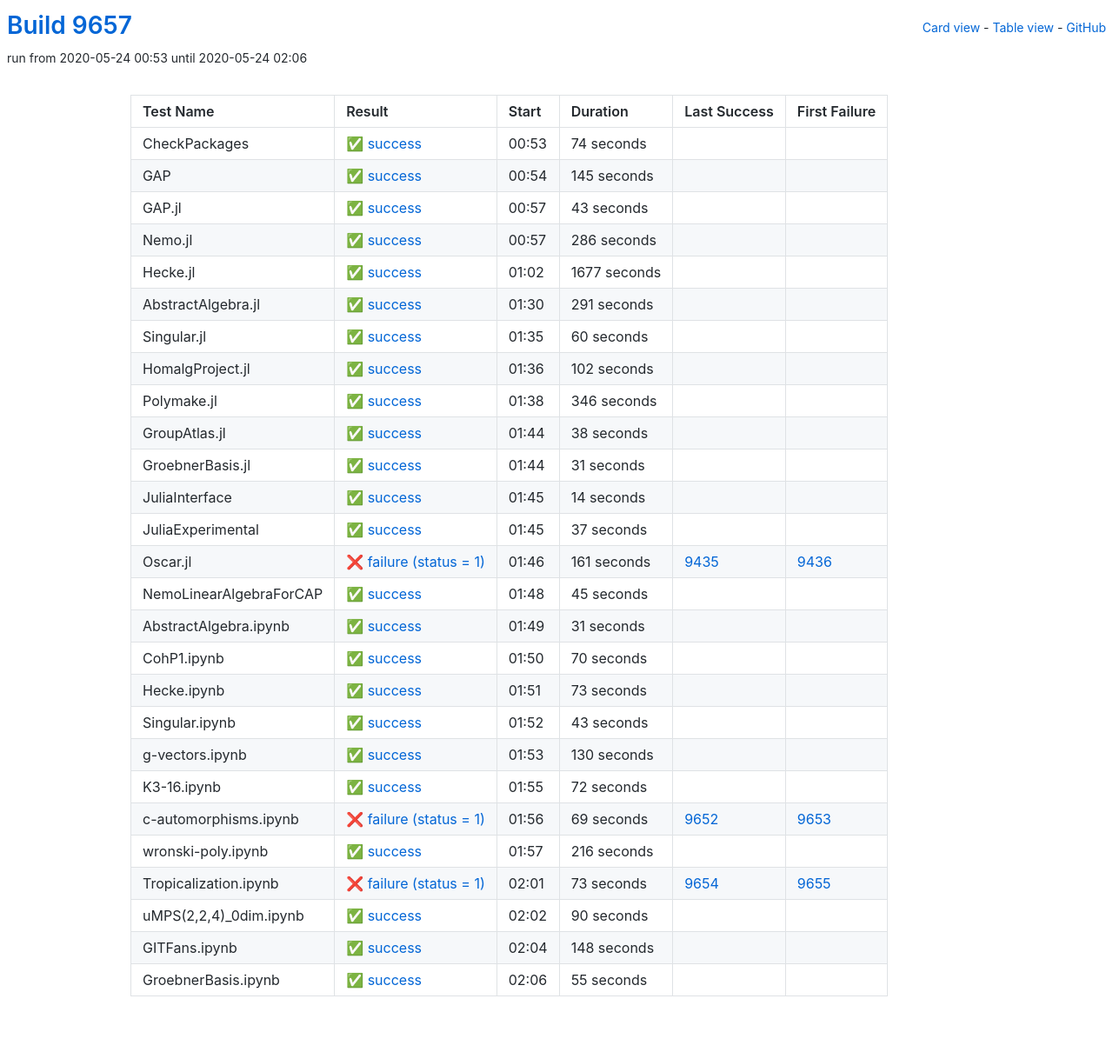
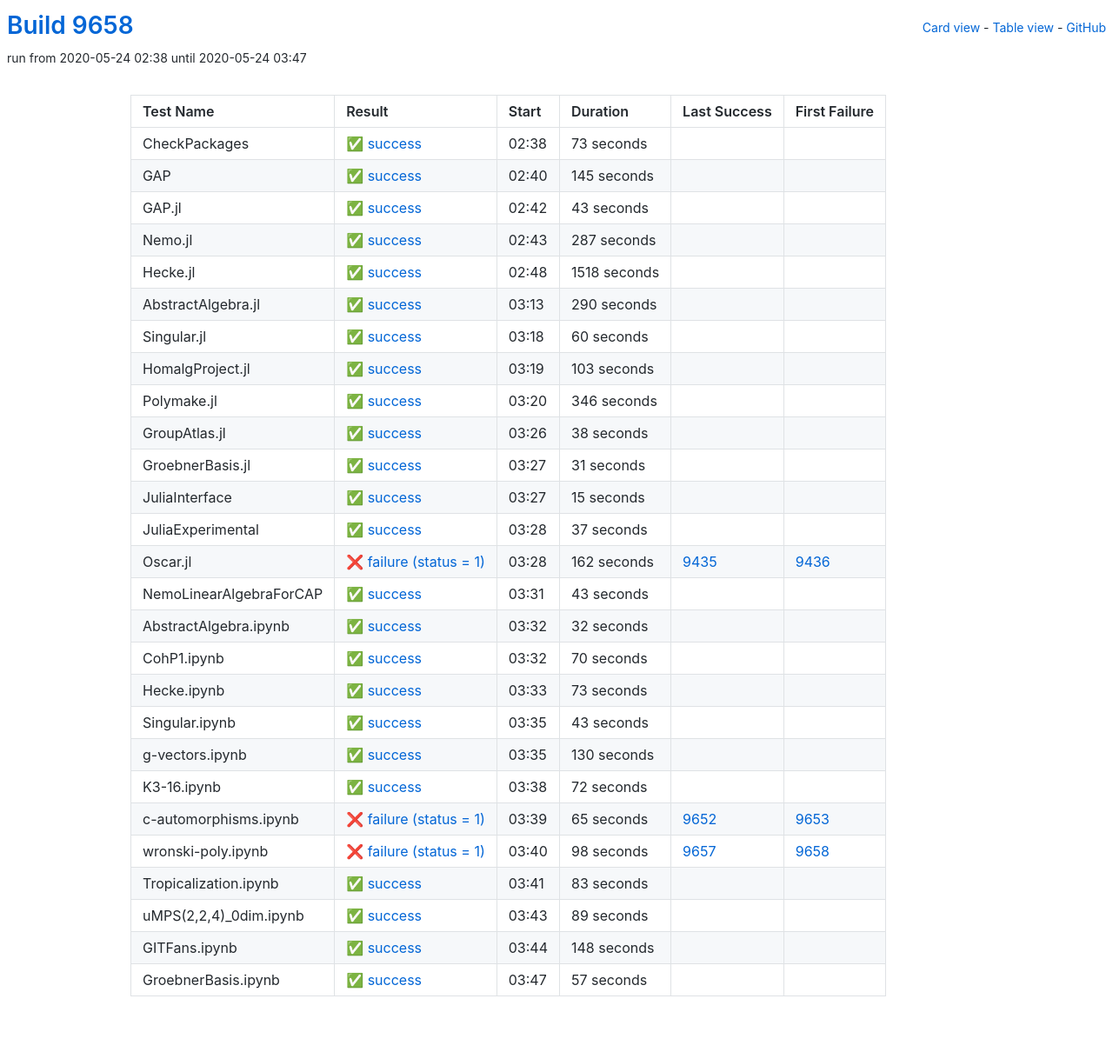
Before and after one commit to oscar-system/oscar-ci-status, a Jekyll site: the page built from table.html, in a window 1280 px wide. Shown: the whole page at 87% size. Built offline with Jekyll 4.4.1, drawn with Linux system fonts in a browser that asks for light colours.

Commit message:
Build 9658

```diff
--- a/_data/ci.yml
+++ b/_data/ci.yml
@@ -1,17 +1,17 @@
-build: 9657
-build_url: https://oscarci.mathematik.uni-kl.de/job/oscar/9657/
+build: 9658
+build_url: https://oscarci.mathematik.uni-kl.de/job/oscar/9658/
 job: oscar
 tests:
-- duration: 74
+- duration: 73
   exitcode: 0
   first_failure: false
   first_failure_url: null
   id: checkpackages
   last_success: false
   last_success_url: null
-  log: https://oscarci.mathematik.uni-kl.de/job/oscar/9657/artifact/logs/build-9657/CheckPackages.log
+  log: https://oscarci.mathematik.uni-kl.de/job/oscar/9658/artifact/logs/build-9658/CheckPackages.log
   name: CheckPackages
-  start: 2020-05-24 00:53
+  start: 2020-05-24 02:38
   status: success
   success: true
 - duration: 145
@@ -21,9 +21,9 @@
   id: gap
   last_success: false
   last_success_url: null
-  log: https://oscarci.mathematik.uni-kl.de/job/oscar/9657/artifact/logs/build-9657/GAP.log
+  log: https://oscarci.mathematik.uni-kl.de/job/oscar/9658/artifact/logs/build-9658/GAP.log
   name: GAP
-  start: 2020-05-24 00:54
+  start: 2020-05-24 02:40
   status: success
   success: true
 - duration: 43
@@ -33,45 +33,45 @@
   id: gap-jl
   last_success: false
   last_success_url: null
-  log: https://oscarci.mathematik.uni-kl.de/job/oscar/9657/artifact/logs/build-9657/GAP.jl.log
+  log: https://oscarci.mathematik.uni-kl.de/job/oscar/9658/artifact/logs/build-9658/GAP.jl.log
   name: GAP.jl
-  start: 2020-05-24 00:57
+  start: 2020-05-24 02:42
   status: success
   success: true
-- duration: 286
+- duration: 287
   exitcode: 0
   first_failure: false
   first_failure_url: null
   id: nemo-jl
   last_success: false
   last_success_url: null
-  log: https://oscarci.mathematik.uni-kl.de/job/oscar/9657/artifact/logs/build-9657/Nemo.jl.log
+  log: https://oscarci.mathematik.uni-kl.de/job/oscar/9658/artifact/logs/build-9658/Nemo.jl.log
   name: Nemo.jl
-  start: 2020-05-24 00:57
+  start: 2020-05-24 02:43
   status: success
   success: true
-- duration: 1677
+- duration: 1518
   exitcode: 0
   first_failure: false
   first_failure_url: null
   id: hecke-jl
   last_success: false
   last_success_url: null
-  log: https://oscarci.mathematik.uni-kl.de/job/oscar/9657/artifact/logs/build-9657/Hecke.jl.log
+  log: https://oscarci.mathematik.uni-kl.de/job/oscar/9658/artifact/logs/build-9658/Hecke.jl.log
   name: Hecke.jl
-  start: 2020-05-24 01:02
+  start: 2020-05-24 02:48
   status: success
   success: true
-- duration: 291
+- duration: 290
   exitcode: 0
   first_failure: false
   first_failure_url: null
   id: abstractalgebra-jl
   last_success: false
   last_success_url: null
-  log: https://oscarci.mathematik.uni-kl.de/job/oscar/9657/artifact/logs/build-9657/AbstractAlgebra.jl.log
+  log: https://oscarci.mathematik.uni-kl.de/job/oscar/9658/artifact/logs/build-9658/AbstractAlgebra.jl.log
   name: AbstractAlgebra.jl
-  start: 2020-05-24 01:30
+  start: 2020-05-24 03:13
   status: success
   success: true
 - duration: 60
@@ -81,21 +81,21 @@
   id: singular-jl
   last_success: false
   last_success_url: null
-  log: https://oscarci.mathematik.uni-kl.de/job/oscar/9657/artifact/logs/build-9657/Singular.jl.log
+  log: https://oscarci.mathematik.uni-kl.de/job/oscar/9658/artifact/logs/build-9658/Singular.jl.log
   name: Singular.jl
-  start: 2020-05-24 01:35
+  start: 2020-05-24 03:18
   status: success
   success: true
-- duration: 102
+- duration: 103
   exitcode: 0
   first_failure: false
   first_failure_url: null
   id: homalgproject-jl
   last_success: false
   last_success_url: null
-  log: https://oscarci.mathematik.uni-kl.de/job/oscar/9657/artifact/logs/build-9657/HomalgProject.jl.log
+  log: https://oscarci.mathematik.uni-kl.de/job/oscar/9658/artifact/logs/build-9658/HomalgProject.jl.log
   name: HomalgProject.jl
-  start: 2020-05-24 01:36
+  start: 2020-05-24 03:19
   status: success
   success: true
 - duration: 346
@@ -105,9 +105,9 @@
   id: polymake-jl
   last_success: false
   last_success_url: null
-  log: https://oscarci.mathematik.uni-kl.de/job/oscar/9657/artifact/logs/build-9657/Polymake.jl.log
+  log: https://oscarci.mathematik.uni-kl.de/job/oscar/9658/artifact/logs/build-9658/Polymake.jl.log
   name: Polymake.jl
-  start: 2020-05-24 01:38
+  start: 2020-05-24 03:20
   status: success
   success: true
 - duration: 38
@@ -117,9 +117,9 @@
   id: groupatlas-jl
   last_success: false
   last_success_url: null
-  log: https://oscarci.mathematik.uni-kl.de/job/oscar/9657/artifact/logs/build-9657/GroupAtlas.jl.log
+  log: https://oscarci.mathematik.uni-kl.de/job/oscar/9658/artifact/logs/build-9658/GroupAtlas.jl.log
   name: GroupAtlas.jl
-  start: 2020-05-24 01:44
+  start: 2020-05-24 03:26
   status: success
   success: true
 - duration: 31
@@ -129,21 +129,21 @@
   id: groebnerbasis-jl
   last_success: false
   last_success_url: null
-  log: https://oscarci.mathematik.uni-kl.de/job/oscar/9657/artifact/logs/build-9657/GroebnerBasis.jl.log
+  log: https://oscarci.mathematik.uni-kl.de/job/oscar/9658/artifact/logs/build-9658/GroebnerBasis.jl.log
   name: GroebnerBasis.jl
-  start: 2020-05-24 01:44
+  start: 2020-05-24 03:27
   status: success
   success: true
-- duration: 14
+- duration: 15
   exitcode: 0
   first_failure: false
   first_failure_url: null
   id: juliainterface
   last_success: false
   last_success_url: null
-  log: https://oscarci.mathematik.uni-kl.de/job/oscar/9657/artifact/logs/build-9657/JuliaInterface.log
+  log: https://oscarci.mathematik.uni-kl.de/job/oscar/9658/artifact/logs/build-9658/JuliaInterface.log
   name: JuliaInterface
-  start: 2020-05-24 01:45
+  start: 2020-05-24 03:27
   status: success
   success: true
 - duration: 37
@@ -153,45 +153,45 @@
   id: juliaexperimental
   last_success: false
   last_success_url: null
-  log: https://oscarci.mathematik.uni-kl.de/job/oscar/9657/artifact/logs/build-9657/JuliaExperimental.log
+  log: https://oscarci.mathematik.uni-kl.de/job/oscar/9658/artifact/logs/build-9658/JuliaExperimental.log
   name: JuliaExperimental
-  start: 2020-05-24 01:45
+  start: 2020-05-24 03:28
   status: success
   success: true
-- duration: 161
+- duration: 162
   exitcode: 1
   first_failure: 9436
   first_failure_url: https://oscarci.mathematik.uni-kl.de/job/oscar/9436/
   id: oscar-jl
   last_success: 9435
   last_success_url: https://oscarci.mathematik.uni-kl.de/job/oscar/9435/
-  log: https://oscarci.mathematik.uni-kl.de/job/oscar/9657/artifact/logs/build-9657/Oscar.jl.log
+  log: https://oscarci.mathematik.uni-kl.de/job/oscar/9658/artifact/logs/build-9658/Oscar.jl.log
   name: Oscar.jl
-  start: 2020-05-24 01:46
+  start: 2020-05-24 03:28
   status: failure
   success: false
-- duration: 45
+- duration: 43
   exitcode: 0
   first_failure: false
   first_failure_url: null
   id: nemolinearalgebraforcap
   last_success: false
   last_success_url: null
-  log: https://oscarci.mathematik.uni-kl.de/job/oscar/9657/artifact/logs/build-9657/NemoLinearAlgebraForCAP.log
+  log: https://oscarci.mathematik.uni-kl.de/job/oscar/9658/artifact/logs/build-9658/NemoLinearAlgebraForCAP.log
   name: NemoLinearAlgebraForCAP
-  start: 2020-05-24 01:48
+  start: 2020-05-24 03:31
   status: success
   success: true
-- duration: 31
+- duration: 32
   exitcode: 0
   first_failure: false
   first_failure_url: null
   id: abstractalgebra-ipynb
   last_success: false
   last_success_url: null
-  log: https://oscarci.mathematik.uni-kl.de/job/oscar/9657/artifact/logs/build-9657/AbstractAlgebra.ipynb.log
+  log: https://oscarci.mathematik.uni-kl.de/job/oscar/9658/artifact/logs/build-9658/AbstractAlgebra.ipynb.log
   name: AbstractAlgebra.ipynb
-  start: 2020-05-24 01:49
+  start: 2020-05-24 03:32
   status: success
   success: true
 - duration: 70
@@ -201,9 +201,9 @@
   id: cohp1-ipynb
   last_success: false
   last_success_url: null
-  log: https://oscarci.mathematik.uni-kl.de/job/oscar/9657/artifact/logs/build-9657/CohP1.ipynb.log
+  log: https://oscarci.mathematik.uni-kl.de/job/oscar/9658/artifact/logs/build-9658/CohP1.ipynb.log
   name: CohP1.ipynb
-  start: 2020-05-24 01:50
+  start: 2020-05-24 03:32
   status: success
   success: true
 - duration: 73
@@ -213,9 +213,9 @@
   id: hecke-ipynb
   last_success: false
   last_success_url: null
-  log: https://oscarci.mathematik.uni-kl.de/job/oscar/9657/artifact/logs/build-9657/Hecke.ipynb.log
+  log: https://oscarci.mathematik.uni-kl.de/job/oscar/9658/artifact/logs/build-9658/Hecke.ipynb.log
   name: Hecke.ipynb
-  start: 2020-05-24 01:51
+  start: 2020-05-24 03:33
   status: success
   success: true
 - duration: 43
@@ -225,9 +225,9 @@
   id: singular-ipynb
   last_success: false
   last_success_url: null
-  log: https://oscarci.mathematik.uni-kl.de/job/oscar/9657/artifact/logs/build-9657/Singular.ipynb.log
+  log: https://oscarci.mathematik.uni-kl.de/job/oscar/9658/artifact/logs/build-9658/Singular.ipynb.log
   name: Singular.ipynb
-  start: 2020-05-24 01:52
+  start: 2020-05-24 03:35
   status: success
   success: true
 - duration: 130
@@ -237,9 +237,9 @@
   id: g-vectors-ipynb
   last_success: false
   last_success_url: null
-  log: https://oscarci.mathematik.uni-kl.de/job/oscar/9657/artifact/logs/build-9657/g-vectors.ipynb.log
+  log: https://oscarci.mathematik.uni-kl.de/job/oscar/9658/artifact/logs/build-9658/g-vectors.ipynb.log
   name: g-vectors.ipynb
-  start: 2020-05-24 01:53
+  start: 2020-05-24 03:35
   status: success
   success: true
 - duration: 72
@@ -249,57 +249,57 @@
   id: k3-16-ipynb
   last_success: false
   last_success_url: null
-  log: https://oscarci.mathematik.uni-kl.de/job/oscar/9657/artifact/logs/build-9657/K3-16.ipynb.log
+  log: https://oscarci.mathematik.uni-kl.de/job/oscar/9658/artifact/logs/build-9658/K3-16.ipynb.log
   name: K3-16.ipynb
-  start: 2020-05-24 01:55
+  start: 2020-05-24 03:38
   status: success
   success: true
-- duration: 69
+- duration: 65
   exitcode: 1
   first_failure: 9653
   first_failure_url: https://oscarci.mathematik.uni-kl.de/job/oscar/9653/
   id: c-automorphisms-ipynb
   last_success: 9652
   last_success_url: https://oscarci.mathematik.uni-kl.de/job/oscar/9652/
-  log: https://oscarci.mathematik.uni-kl.de/job/oscar/9657/artifact/logs/build-9657/c-automorphisms.ipynb.log
+  log: https://oscarci.mathematik.uni-kl.de/job/oscar/9658/artifact/logs/build-9658/c-automorphisms.ipynb.log
   name: c-automorphisms.ipynb
-  start: 2020-05-24 01:56
+  start: 2020-05-24 03:39
   status: failure
   success: false
-- duration: 216
+- duration: 98
+  exitcode: 1
+  first_failure: 9658
+  first_failure_url: https://oscarci.mathematik.uni-kl.de/job/oscar/9658/
+  id: wronski-poly-ipynb
+  last_success: 9657
+  last_success_url: https://oscarci.mathematik.uni-kl.de/job/oscar/9657/
+  log: https://oscarci.mathematik.uni-kl.de/job/oscar/9658/artifact/logs/build-9658/wronski-poly.ipynb.log
+  name: wronski-poly.ipynb
+  start: 2020-05-24 03:40
+  status: failure
+  success: false
+- duration: 83
   exitcode: 0
   first_failure: false
   first_failure_url: null
-  id: wronski-poly-ipynb
+  id: tropicalization-ipynb
   last_success: false
   last_success_url: null
-  log: https://oscarci.mathematik.uni-kl.de/job/oscar/9657/artifact/logs/build-9657/wronski-poly.ipynb.log
-  name: wronski-poly.ipynb
-  start: 2020-05-24 01:57
+  log: https://oscarci.mathematik.uni-kl.de/job/oscar/9658/artifact/logs/build-9658/Tropicalization.ipynb.log
+  name: Tropicalization.ipynb
+  start: 2020-05-24 03:41
   status: success
   success: true
-- duration: 73
-  exitcode: 1
-  first_failure: 9655
-  first_failure_url: https://oscarci.mathematik.uni-kl.de/job/oscar/9655/
-  id: tropicalization-ipynb
-  last_success: 9654
-  last_success_url: https://oscarci.mathematik.uni-kl.de/job/oscar/9654/
-  log: https://oscarci.mathematik.uni-kl.de/job/oscar/9657/artifact/logs/build-9657/Tropicalization.ipynb.log
-  name: Tropicalization.ipynb
-  start: 2020-05-24 02:01
-  status: failure
-  success: false
-- duration: 90
+- duration: 89
   exitcode: 0
   first_failure: false
   first_failure_url: null
   id: umps-2-2-4-0dim-ipynb
   last_success: false
   last_success_url: null
-  log: https://oscarci.mathematik.uni-kl.de/job/oscar/9657/artifact/logs/build-9657/uMPS-2-2-4-_0dim.ipynb.log
+  log: https://oscarci.mathematik.uni-kl.de/job/oscar/9658/artifact/logs/build-9658/uMPS-2-2-4-_0dim.ipynb.log
   name: uMPS(2,2,4)_0dim.ipynb
-  start: 2020-05-24 02:02
+  start: 2020-05-24 03:43
   status: success
   success: true
 - duration: 148
@@ -309,20 +309,20 @@
   id: gitfans-ipynb
   last_success: false
   last_success_url: null
-  log: https://oscarci.mathematik.uni-kl.de/job/oscar/9657/artifact/logs/build-9657/GITFans.ipynb.log
+  log: https://oscarci.mathematik.uni-kl.de/job/oscar/9658/artifact/logs/build-9658/GITFans.ipynb.log
   name: GITFans.ipynb
-  start: 2020-05-24 02:04
+  start: 2020-05-24 03:44
   status: success
   success: true
-- duration: 55
+- duration: 57
   exitcode: 0
   first_failure: false
   first_failure_url: null
   id: groebnerbasis-ipynb
   last_success: false
   last_success_url: null
-  log: https://oscarci.mathematik.uni-kl.de/job/oscar/9657/artifact/logs/build-9657/GroebnerBasis.ipynb.log
+  log: https://oscarci.mathematik.uni-kl.de/job/oscar/9658/artifact/logs/build-9658/GroebnerBasis.ipynb.log
   name: GroebnerBasis.ipynb
-  start: 2020-05-24 02:06
+  start: 2020-05-24 03:47
   status: success
   success: true
```
Also changed, not shown: README.md.
